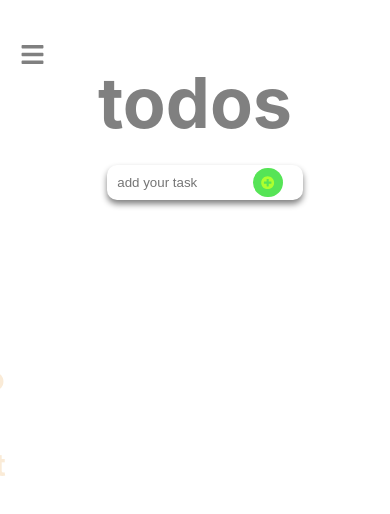
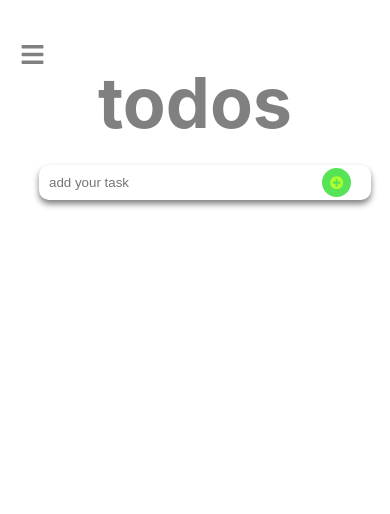
Before and after one commit to mckent05/to-do-React, a React (Create React App) app: page / in a window 390 px wide. Shown: the top 514 px of the page. Built offline with nearby package versions, Linux system fonts and the light colour scheme.

Commit message:
made the app responsive

```diff
--- a/src/App.css
+++ b/src/App.css
@@ -23,3 +23,9 @@
 .hide-btn {
   display: none;
 }
+
+@media screen and (max-width: 776px) {
+  .clr-btn {
+    width: 70%;
+  }
+}
--- a/src/Components/todo.css
+++ b/src/Components/todo.css
@@ -207,3 +207,25 @@ ul {
   margin-top: 180px;
   row-gap: 10px;
 }
+
+@media screen and (max-width: 776px) {
+  .form {
+    width: 80%;
+  }
+
+  .form input {
+    width: 100%;
+  }
+
+  .todo-container {
+    width: 90%;
+  }
+
+  .task div p {
+    width: 40vw;
+  }
+
+  .Navbar{
+    width: 50vw;
+  }
+}
```
